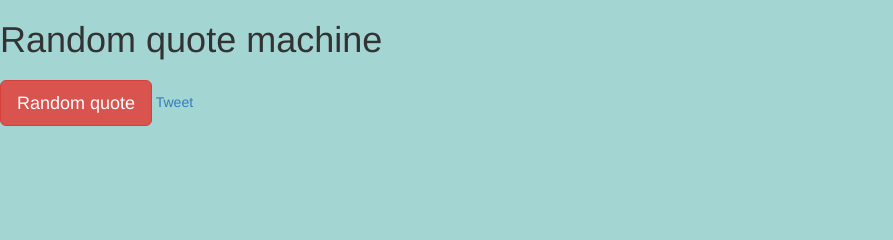
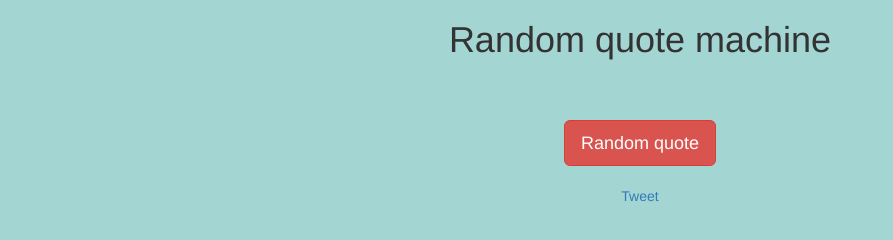
Before and after one commit to Alf131/Ajax12.5, a plain HTML site: page index.html in a window 1280 px wide. Shown: the whole page, without its empty margins (0-893 px from the left). Drawn offline with nearby package versions, Linux system fonts and the light colour scheme; no server answers; some icons are missing.

Commit message:
changed line 13 add some css but not much

```diff
--- a/css/style.css
+++ b/css/style.css
@@ -1,3 +1,9 @@
 body {
   background-color: #a3d5d3;
 }
+main {
+	text-align: center;
+}
+div {
+	padding: 10px;
+}
--- a/index.html
+++ b/index.html
@@ -19,9 +19,11 @@
       </div>
       <div>
         <button class="trigger btn btn-danger btn-lg "> Random quote </button>
+      </div>
+      <div>
         <a href="#" target="_blank" class="tweet"><i class="fa fa-lg fa-twitter"></i> Tweet</a>
       </div>
-</main>
+    </main>
     <script type="text/javascript" src="js/index.js"></script>
   </body>
 </html>
--- a/js/index.js
+++ b/js/index.js
@@ -10,7 +10,7 @@ function createTweet(input){
 
   var quoteText = $(data.content).text().trim();
   var quoteAuthor = data.title;
-
+  var tweetText = "Quote of the day - " + quoteText + "Author: " + quoteAuthor;
   if (!quoteAuthor.length){
     quoteAuthor = "Unknown author";
   }
@@ -24,9 +24,7 @@ function createTweet(input){
     $('.tweet').attr('href', tweet);
   }
 
- var tweetText = "Quote of the day - " + quoteText + "Author: " + quoteAuthor;
-
-}
+ }
 $(document).ready(function(){
   getQuote();
   $('.trigger').click(function() {
```
